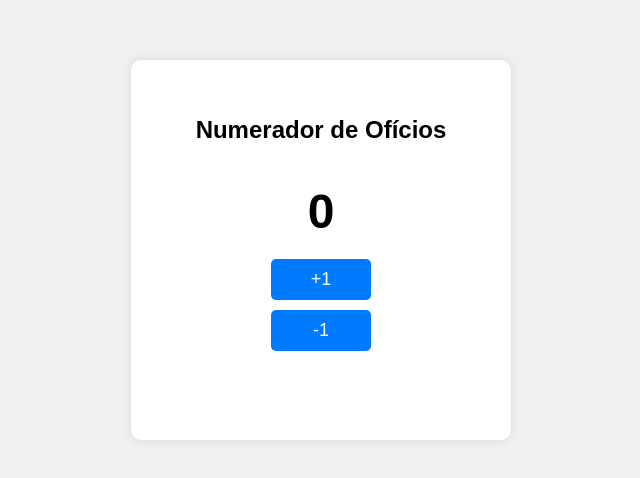
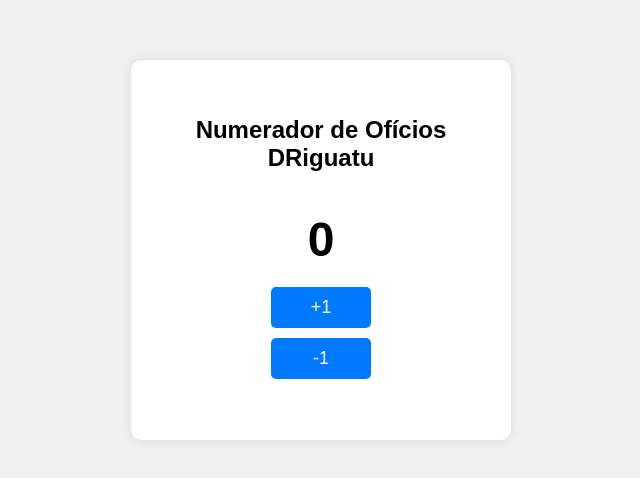
Before and after one commit to driguatu/numeradordriguatu, a plain HTML site: page index.html in a window 1280 px wide. Shown: the part 158-636 px from the top of the page, without its empty margins (319-959 px from the left). Drawn offline with Linux system fonts and the light colour scheme; no server answers.

Commit message:
Add files via upload

```diff
--- a/index.html
+++ b/index.html
@@ -8,7 +8,7 @@
 </head>
 <body>
     <div class="counter">
-        <h1>Numerador de Ofícios</h1>
+        <h1>Numerador de Ofícios DRiguatu</h1>
         <h2 id="count">0</h2>
         <button onclick="increment()">+1</button>
         <button onclick="decrement()">-1</button>
```
